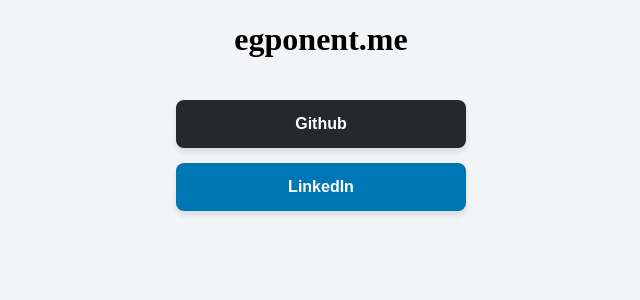
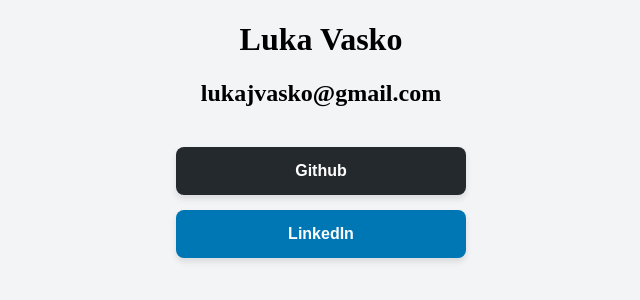
Before and after one commit to lukajv/my-website, a plain HTML site: page index.html in a window 1280 px wide. Shown: the whole page, without its empty margins (319-959 px from the left). Drawn offline with Linux system fonts and the light colour scheme.

Commit message:
add name and email

```diff
--- a/index.html
+++ b/index.html
@@ -8,7 +8,8 @@
         <link rel="stylesheet" href="style.css">
     </head>
     <body>
-        <h1>egponent.me</h1>
+        <h1>Luka Vasko</h1>
+        <h2>lukajvasko@gmail.com</h2>
         <div class="social-container">
             <a href="https://github.com/lukajv/" class="social-box github">Github</a>
             <a href="https://www.linkedin.com/in/lukajvasko/" class="social-box linkedin">LinkedIn</a>
--- a/style.css
+++ b/style.css
@@ -3,6 +3,11 @@
 }
 
 h1 {
+    text-align: center;
+    font-family: Yu Gothic, serif;
+}
+
+h2 {
     text-align: center;
     font-family: Yu Gothic, serif;
 }
```
